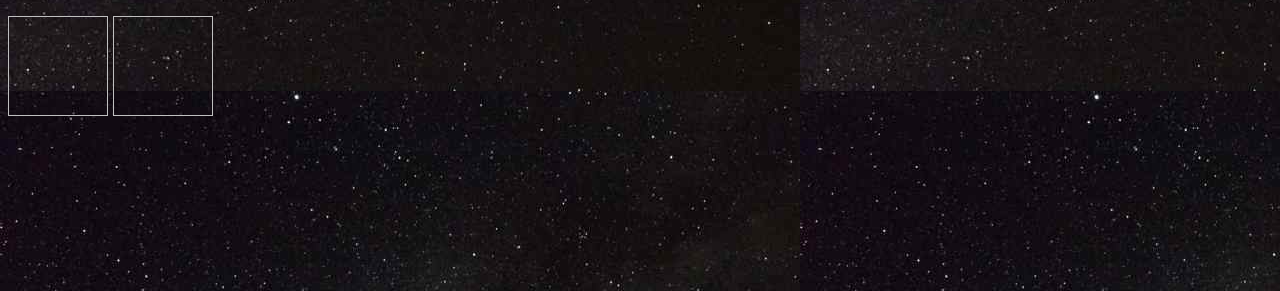
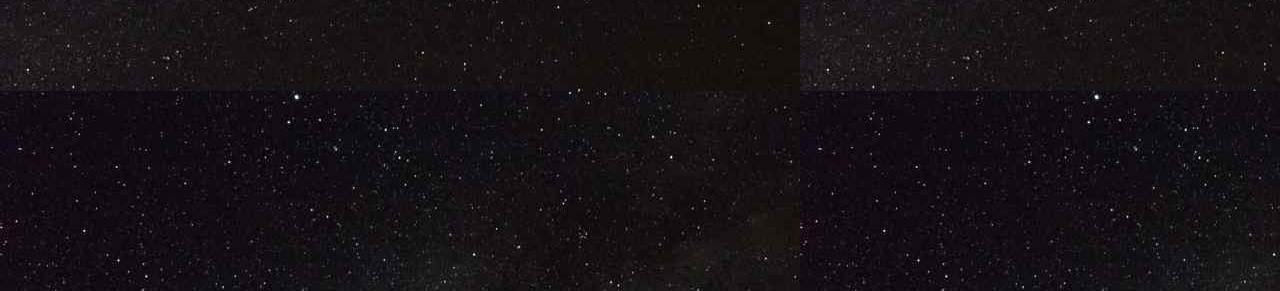
Before and after one commit to iilovesnow/iilovesnow.github.io, a plain HTML site: page aboutme.html in a window 1280 px wide. Shown: the part 509-800 px from the top of the page. Drawn offline with Linux system fonts and the light colour scheme.

Commit message:
Update aboutme.html

```diff
--- a/aboutme.html
+++ b/aboutme.html
@@ -20,8 +20,7 @@
     <h1 id="intro">Welcome to the about me Page</h1>
     <p id="para"> Hello, I'm Meagan Wentworth and I currently am studying physics at the University of Rhode Island. I love the winter, as you could probably tell below. I play hockey for the University of Rhode Island.<br>
       I also casually ski with friends and family. I live in New Hampshire, but I'm right on the border to Maine. So I get a lot of great oppirunties to go skiing in both Maine and New Hampshire.<br> </p>
-      <h3><img scr="Meagan.jpg" width="100" height="100">
-        <img scr="Hockey.jpg" width="100" height="100"></h3>
+
 
 
 
```
